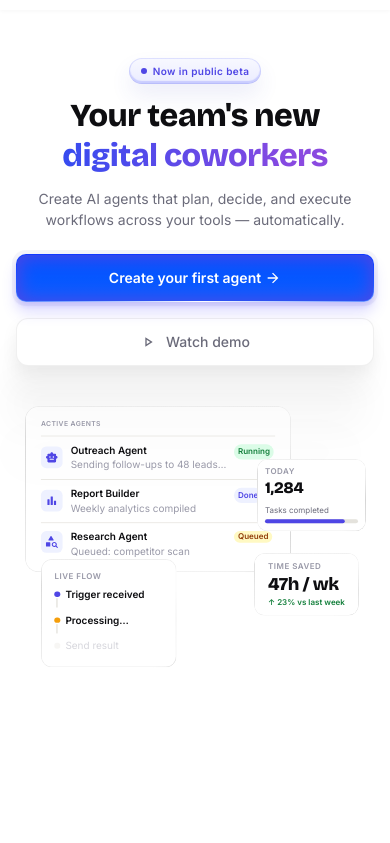
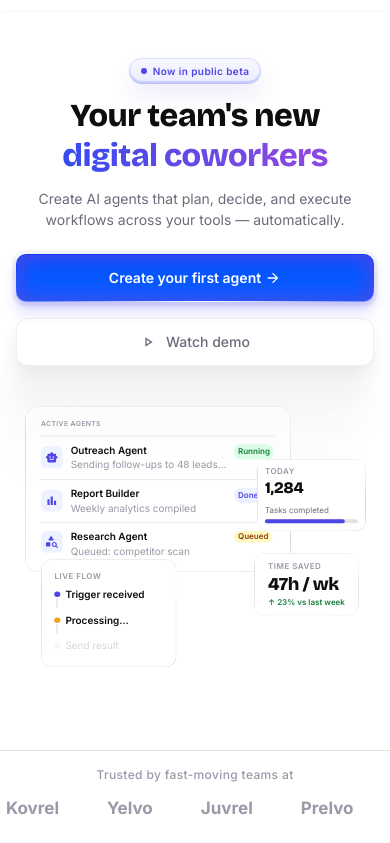
Before and after one commit to arinka-taranets/agentive, a website built with Vite: page src/index.html in a window 390 px wide. Shown: the part 82-925 px from the top of the page. Before the commit the page ends 844 px from the top, so only its background shows below. Built offline with nearby package versions, Linux system fonts and the light colour scheme; files whose address does not match are found by name.

Commit message:
Add the "Trusted by" logos strip
The names are invented and set as text, like the design's: real company
names would read as endorsements the product does not have. Each one is
within 0.2px of the original's width in Inter Bold 17, so the row keeps
the design's positions.

The row is centred on the page and cut by the screen edges on tablet and
phone, as the frames draw it. overflow: clip cuts it without making the
strip a scroll container. The design's 1px stroke sits outside the strip,
so it is a box-shadow, not a border that would take space.

```diff
--- a/src/index.html
+++ b/src/index.html
@@ -223,6 +223,18 @@
           </div>
         </div>
       </section>
+
+      <section class="logos">
+        <p class="logos-title">Trusted by fast-moving teams at</p>
+        <ul class="logos-list">
+          <li>Nevrin</li>
+          <li>Kovrel</li>
+          <li>Yelvo</li>
+          <li>Juvrel</li>
+          <li>Prelvo</li>
+          <li>Nordivane</li>
+        </ul>
+      </section>
     </main>
   </body>
 </html>
--- /dev/null
+++ b/src/styles/components/logos.css
@@ -0,0 +1,46 @@
+@layer components {
+  /* "Trusted by": a single row centred on the page. Where it is wider than the screen,
+     the screen's edges cut it, as in the 768 and 390 frames. */
+  .logos {
+    display: flex;
+    flex-direction: column;
+    align-items: center;
+    gap: var(--space-4);
+    padding-block: var(--space-4) var(--space-6);
+    overflow: clip;
+    color: var(--color-subtle);
+    background: var(--color-surface);
+
+    /* The design's 1px stroke sits outside the strip and takes no space. */
+    box-shadow: 0 0 0 1px var(--color-divider);
+
+    @media (width >= 48rem) {
+      gap: var(--space-6);
+      padding-block-end: var(--space-4);
+    }
+
+    @media (width >= 64rem) {
+      gap: 28px; /* design value */
+    }
+  }
+
+  .logos-title {
+    font-size: var(--text-xs);
+    font-weight: var(--weight-medium);
+    line-height: 1.25; /* the design's text box is 15, not 14.5: its 12px line rounded up */
+    letter-spacing: 0.03em;
+  }
+
+  .logos-list {
+    display: flex;
+    gap: var(--space-12);
+    font-size: 1.0625rem; /* 17 */
+    font-weight: var(--weight-bold);
+    line-height: 1.3125rem; /* 21, the design's text box */
+    white-space: nowrap;
+
+    @media (width >= 48rem) {
+      gap: 117px; /* design value */
+    }
+  }
+}
--- a/src/styles/main.css
+++ b/src/styles/main.css
@@ -12,4 +12,5 @@
 
 /* Sections last: they place the components above. */
 @import url('./components/hero.css');
+@import url('./components/logos.css');
 @import url('./utilities.css');
```
